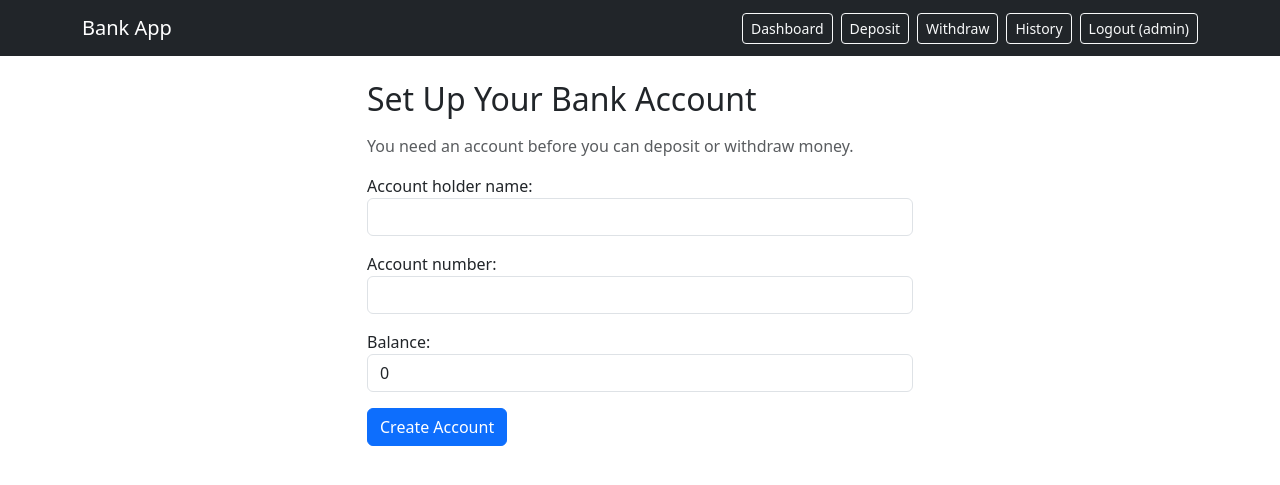
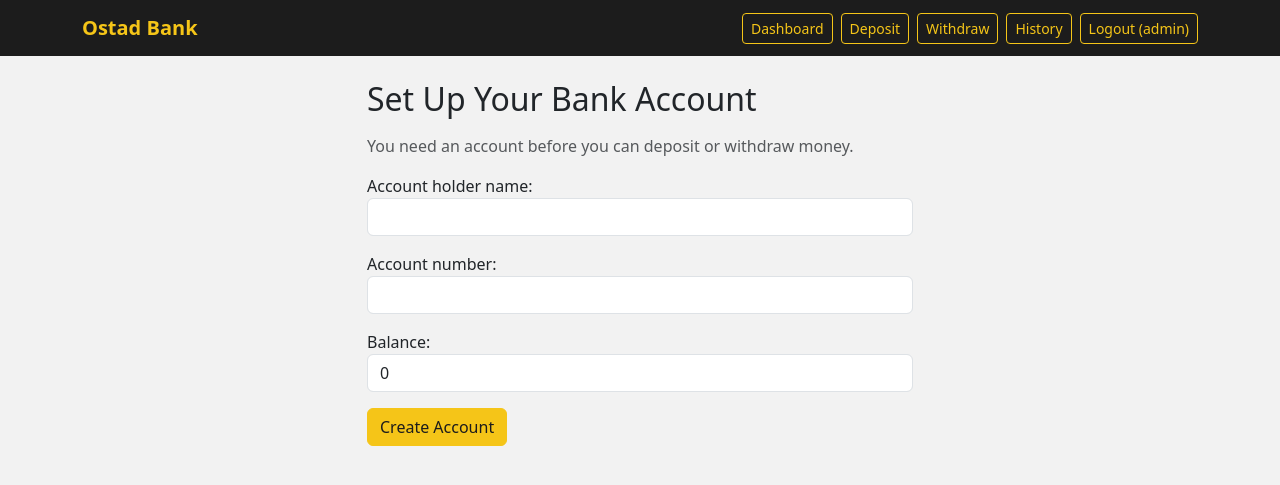
Before and after one commit to rafimkl8/django-bank-transactions, a Django app: page /create-account/ in a window 1280 px wide. Shown: the top 485 px of the page. Run offline with Django 5.2, Linux system fonts and the light colour scheme; a user stored in the database is signed in; data comes from the database, SQL or seed files in the repository; both versions use the stored data as it was after the commit.

Commit message:
Rebrand to Ostad Bank with yellow/black/grey theme
- Add custom.css theme (navbar, buttons, cards, badges, pagination)
- Rename app to Ostad Bank in navbar/title
- Fix date filter: use plain text input with YYYY-MM-DD placeholder
  instead of a native date picker (avoids locale-dependent mm/dd/yyyy
  vs dd/mm/yyyy rendering across browsers)
- Validate the date filter server-side before querying, so an invalid
  date typed into the text box shows a friendly error instead of a
  500 (previously a bad value raised Django's ValidationError)
- Update README with explicit bonus section (Pagination + Bootstrap UI)

```diff
--- /dev/null
+++ b/bank/static/bank/custom.css
@@ -0,0 +1,112 @@
+/* Ostad Bank color theme - yellow / black / grey.
+   Loaded after Bootstrap so these rules override the defaults. */
+
+:root {
+    --ob-black: #1c1c1c;
+    --ob-yellow: #f5c518;
+    --ob-yellow-dark: #d9ac00;
+    --ob-grey-light: #f2f2f2;
+    --ob-grey-dark: #4a4a4a;
+}
+
+body {
+    background-color: var(--ob-grey-light);
+}
+
+/* Navbar */
+.navbar {
+    background-color: var(--ob-black) !important;
+}
+.navbar-brand {
+    color: var(--ob-yellow) !important;
+    font-weight: bold;
+}
+.navbar .btn-outline-light {
+    color: var(--ob-yellow) !important;
+    border-color: var(--ob-yellow) !important;
+}
+.navbar .btn-outline-light:hover {
+    background-color: var(--ob-yellow) !important;
+    color: var(--ob-black) !important;
+}
+
+/* Main action buttons - yellow instead of Bootstrap's default blue */
+.btn-primary {
+    background-color: var(--ob-yellow) !important;
+    border-color: var(--ob-yellow) !important;
+    color: var(--ob-black) !important;
+}
+.btn-primary:hover {
+    background-color: var(--ob-yellow-dark) !important;
+    border-color: var(--ob-yellow-dark) !important;
+    color: var(--ob-black) !important;
+}
+
+/* Deposit stays yellow (money coming in), withdraw goes black (money going out) -
+   keeps the two actions visually distinct without leaving the palette */
+.btn-success {
+    background-color: var(--ob-yellow) !important;
+    border-color: var(--ob-yellow) !important;
+    color: var(--ob-black) !important;
+}
+.btn-success:hover {
+    background-color: var(--ob-yellow-dark) !important;
+    border-color: var(--ob-yellow-dark) !important;
+}
+.btn-danger {
+    background-color: var(--ob-black) !important;
+    border-color: var(--ob-black) !important;
+    color: var(--ob-yellow) !important;
+}
+.btn-danger:hover {
+    background-color: #000 !important;
+    border-color: #000 !important;
+    color: var(--ob-yellow) !important;
+}
+
+/* Dashboard summary cards - grey surfaces instead of the loud default
+   Bootstrap green/red/blue cards */
+.card {
+    border: none;
+    background-color: #fff;
+}
+.card.bg-success,
+.card.bg-info {
+    background-color: var(--ob-grey-dark) !important;
+    color: var(--ob-yellow) !important;
+}
+.card.bg-danger {
+    background-color: var(--ob-black) !important;
+    color: var(--ob-yellow) !important;
+}
+
+/* Transaction type badges on the history page */
+.badge.bg-success {
+    background-color: var(--ob-yellow) !important;
+    color: var(--ob-black) !important;
+}
+.badge.bg-danger {
+    background-color: var(--ob-black) !important;
+    color: var(--ob-yellow) !important;
+}
+
+/* Success messages stay on-brand; error messages keep Bootstrap's red so
+   "something went wrong" still reads clearly at a glance */
+.alert-success {
+    background-color: var(--ob-black);
+    color: var(--ob-yellow);
+    border-color: var(--ob-yellow);
+}
+
+/* Pagination */
+.page-item.active .page-link {
+    background-color: var(--ob-yellow) !important;
+    border-color: var(--ob-yellow) !important;
+    color: var(--ob-black) !important;
+}
+.page-link {
+    color: var(--ob-black);
+}
+.page-link:hover {
+    color: var(--ob-yellow-dark);
+}
--- a/bank/templates/bank/base.html
+++ b/bank/templates/bank/base.html
@@ -1,16 +1,19 @@
 <!DOCTYPE html>
+{% load static %}
 <html lang="en">
 <head>
     <meta charset="UTF-8">
-    <title>{% block title %}Bank App{% endblock %}</title>
+    <title>{% block title %}Ostad Bank{% endblock %}</title>
     <!-- bootstrap via CDN, no build step needed -->
     <link href="https://cdn.jsdelivr.net/npm/bootstrap@5.3.3/dist/css/bootstrap.min.css" rel="stylesheet">
+    <!-- our own theme overrides, loaded after bootstrap so it takes priority -->
+    <link href="{% static 'bank/custom.css' %}" rel="stylesheet">
 </head>
 <body>
 
     <nav class="navbar navbar-expand-lg navbar-dark bg-dark mb-4">
         <div class="container">
-            <a class="navbar-brand" href="{% url 'dashboard' %}">Bank App</a>
+            <a class="navbar-brand" href="{% url 'dashboard' %}">Ostad Bank</a>
             {% if user.is_authenticated %}
             <div class="d-flex">
                 <a class="btn btn-outline-light btn-sm me-2" href="{% url 'dashboard' %}">Dashboard</a>
--- a/bank/views.py
+++ b/bank/views.py
@@ -4,6 +4,7 @@ from django.contrib.auth.decorators import login_required
 from django.contrib import messages
 from django.db.models import Sum, Count
 from django.core.paginator import Paginator
+from datetime import datetime
 
 from .forms import RegisterForm, BankAccountForm, DepositForm, WithdrawForm
 from .models import BankAccount, Transaction
@@ -145,10 +146,16 @@ def transaction_history(request):
     if type_filter:
         transactions = transactions.filter(transaction_type=type_filter)
 
-    # filter by a specific date, e.g. 2025-01-15 from a date input
+    # filter by a specific date, e.g. 2025-01-15 typed into a text box
     date_filter = request.GET.get('date', '')
     if date_filter:
-        transactions = transactions.filter(timestamp__date=date_filter)
+        # make sure it's actually a real YYYY-MM-DD date before filtering with it -
+        # otherwise a bad value here throws a ValidationError and crashes the page
+        try:
+            datetime.strptime(date_filter, '%Y-%m-%d')
+            transactions = transactions.filter(timestamp__date=date_filter)
+        except ValueError:
+            messages.error(request, 'Please enter the date as YYYY-MM-DD.')
 
     # paginate so the page doesn't get huge with lots of transactions
     paginator = Paginator(transactions, 5)
```
Also changed, not shown: bank/templates/bank/transaction_history.html (+7 -1 lines), README.md, db.sqlite3.
